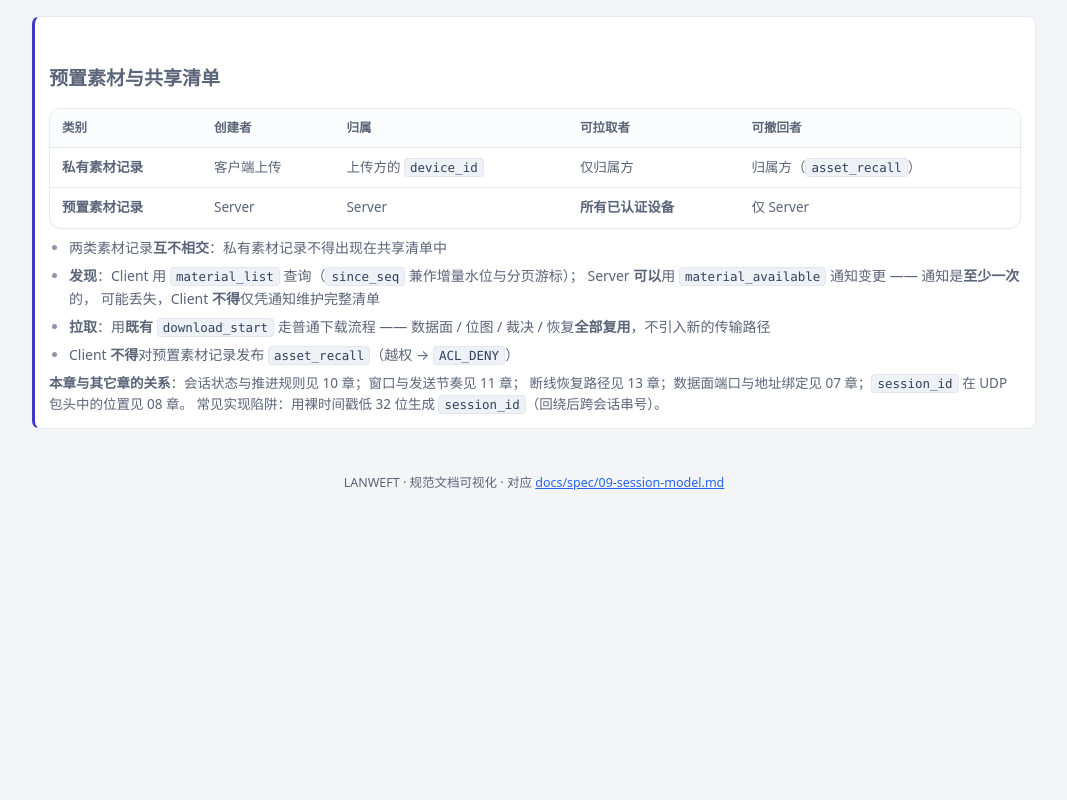
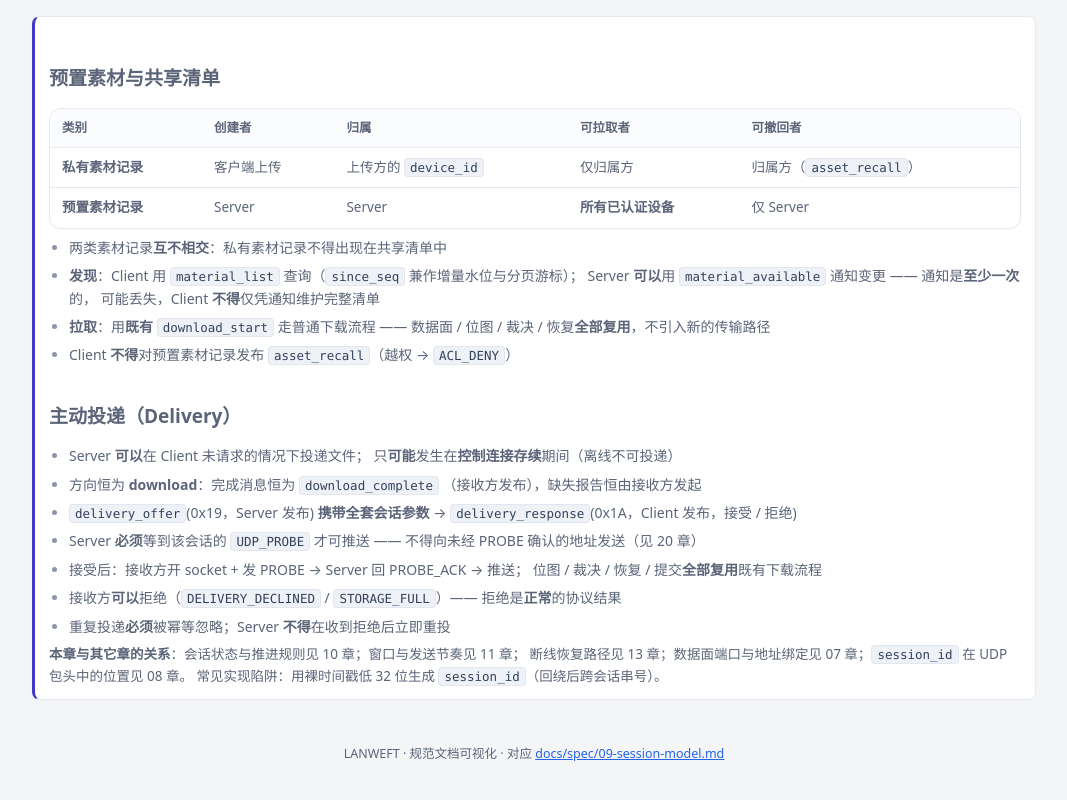
Before and after one commit to gx1727/LANWEFT, a plain HTML site: page docs/site/09-session-model.html in a window 1280 px wide. Shown: the part 2887-3687 px from the top of the page, without its empty margins (106-1173 px from the left). Before the commit the page ends 3460 px from the top, so only its background shows below. Drawn offline with Linux system fonts and the light colour scheme.

Commit message:
docs(spec): 新增主动投递机制，Server 可在 Client 未请求时投递文件
实现「主动投递」方向。核心：投递是「download 方向的会话，只是由 Server 主动发起」，
完成消息、缺失裁决、数据面、位图、恢复与提交全部复用，仅新增两个消息。

新增消息
- delivery_offer (0x19，Server→Client，48 B 定长区)：携带 session_id 与
  全套会话参数（chunk_count / window / connection_window / chunk_size /
  udp_port / tcp_port）+ file_hash + file_name；Client 不得自行改动参数，
  并须校验 chunk_count == ceil(size / chunk_size)
- delivery_response (0x1A，Client→Server，12 B 定长区)：接受 / 拒绝；
  接受时必须回带 file_hash（与会话 ID 绑定），拒绝时带机器可判定 code

流程与约束
- 方向恒为 download：完成消息恒为 download_complete（接收方发布），
  缺失报告恒由接收方发起
- Server 必须等到该会话的 UDP_PROBE 才可推送 —— 不得向未经 PROBE 确认的
  地址发送数据（20 章）；接收方接受后须按 07 章打开 socket 并发 PROBE，
  拒绝则不得发 PROBE
- 接收方可以拒绝：拒绝是正常协议结果，不得被当作错误或触发重试风暴；
  新增 DELIVERY_DECLINED 与 STORAGE_FULL 两个错误码
- 重复投递必须被幂等忽略；Server 不得在收到拒绝后立即重投同一文件
- 只可能发生在控制连接存续期间（离线投递记入 26 章待办）

配套
- 10 章：新增投递相关状态转移（INIT→NEGOTIATING 双向、
  NEGOTIATING→TRANSFERRING 接受、NEGOTIATING→ABORTED 拒绝）
- 19 章：新增 DELIVERY_DECLINED / STORAGE_FULL
- 20 章：新增「主动投递的边界」
- 07 章：接收方 socket 生命周期交叉引用投递场景
- 24 章：新增投递时序；09 章新增「主动投递（Delivery）」章节；
  02/99 章补术语；26 章修订记录 + 待办（离线投递队列、接收方接受策略）

校验：06 章全部 24 个消息布局偏移与字节数一致；全库无断链；站点重建通过。

```diff
--- a/docs/site/09-session-model.html
+++ b/docs/site/09-session-model.html
@@ -242,6 +242,23 @@
       <li>Client <strong>不得</strong>对预置素材记录发布 <code>asset_recall</code>（越权 → <code>ACL_DENY</code>）</li>
     </ul>
 
+    <h2>主动投递（Delivery）</h2>
+    <ul class="spec">
+      <li>Server <strong>可以</strong>在 Client 未请求的情况下投递文件；
+        只<strong>可能</strong>发生在<strong>控制连接存续</strong>期间（离线不可投递）</li>
+      <li>方向恒为 <strong>download</strong>：完成消息恒为 <code>download_complete</code>
+        （接收方发布），缺失报告恒由接收方发起</li>
+      <li><code>delivery_offer</code>(0x19，Server 发布) <strong>携带全套会话参数</strong>
+        → <code>delivery_response</code>(0x1A，Client 发布，接受 / 拒绝)</li>
+      <li>Server <strong>必须</strong>等到该会话的 <code>UDP_PROBE</code> 才可推送
+        —— 不得向未经 PROBE 确认的地址发送（见 20 章）</li>
+      <li>接受后：接收方开 socket + 发 PROBE → Server 回 PROBE_ACK → 推送；
+        位图 / 裁决 / 恢复 / 提交<strong>全部复用</strong>既有下载流程</li>
+      <li>接收方<strong>可以</strong>拒绝（<code>DELIVERY_DECLINED</code> /
+        <code>STORAGE_FULL</code>）—— 拒绝是<strong>正常</strong>的协议结果</li>
+      <li>重复投递<strong>必须</strong>被幂等忽略；Server <strong>不得</strong>在收到拒绝后立即重投</li>
+    </ul>
+
     <strong>本章与其它章的关系</strong>：会话状态与推进规则见 10 章；窗口与发送节奏见 11 章；
     断线恢复路径见 13 章；数据面端口与地址绑定见 07 章；<code>session_id</code> 在 UDP 包头中的位置见 08 章。
     常见实现陷阱：用裸时间戳低 32 位生成 <code>session_id</code>（回绕后跨会话串号）。
```
Also changed, not shown: docs/site/06-control-plane-tcp.html (+3 -1 lines), docs/site/10-state-machine.html (+4 -0 lines), docs/site/19-error-codes.html (+11 -0 lines), 11 other files.
